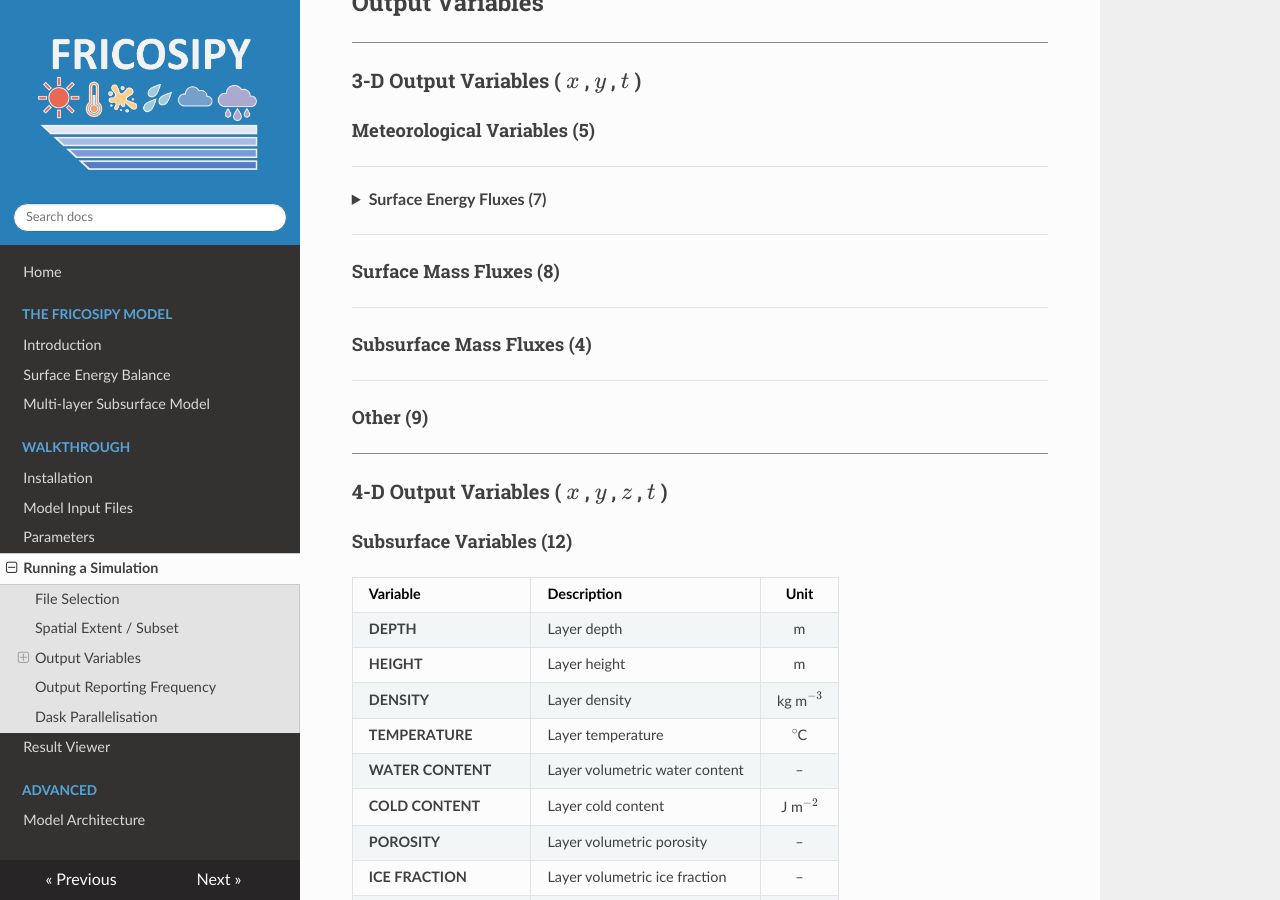
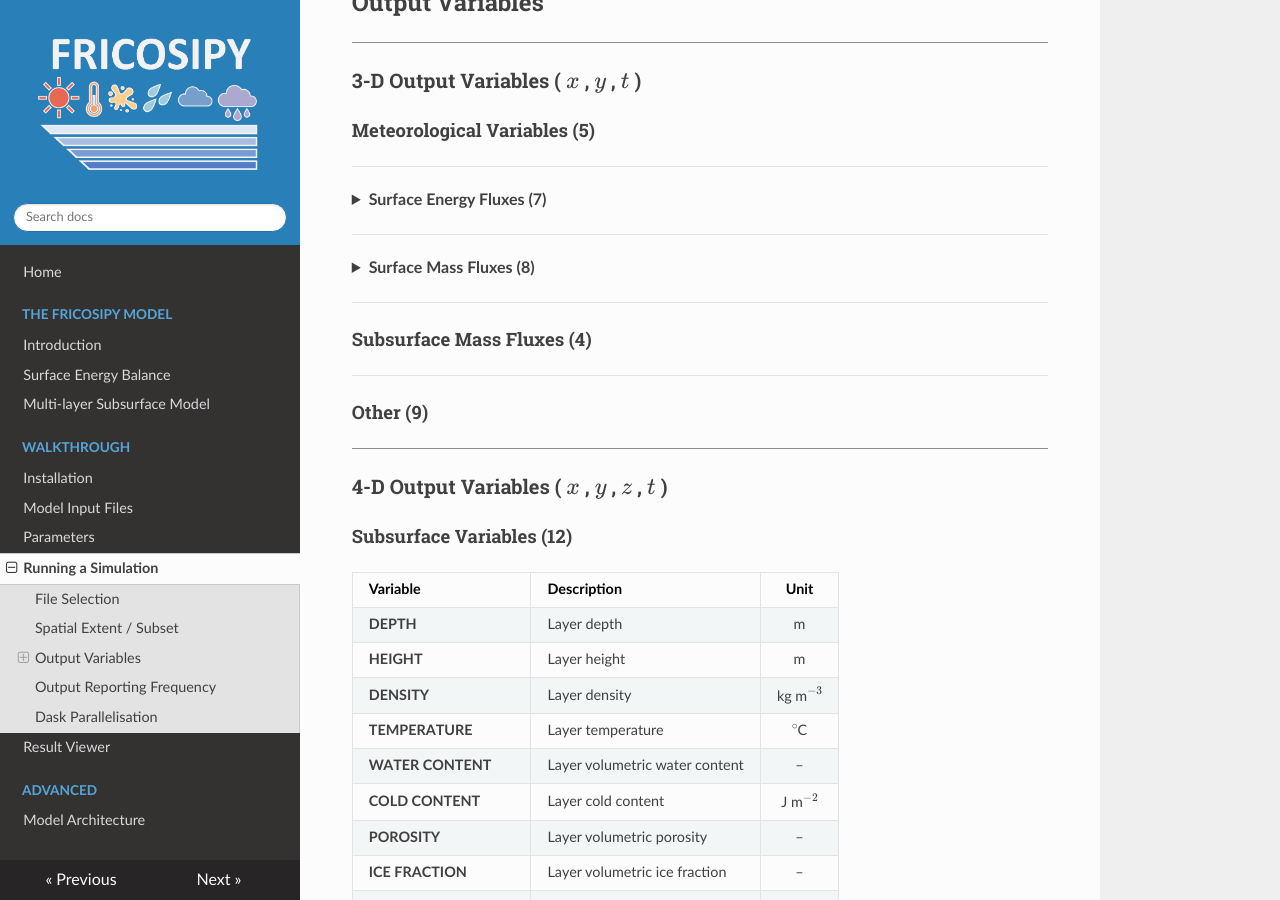
Before and after one commit to MarcusGastaldello/FRICOSIPY, an MkDocs documentation site: the page built from docs/running_a_simulation.md, in a window 1280 px wide and 900 px high, scrolled down 338 px. Built offline with MkDocs 1.6.1, drawn with Linux system fonts in a browser that asks for light colours; nearby versions of some CDN libraries.

```diff
--- a/docs/running_a_simulation.md
+++ b/docs/running_a_simulation.md
@@ -46,7 +46,7 @@ og_description: An explanation of how to setup the configuration file and run a
 
 ---
 
-#### Surface Mass Fluxes (8)
+??? "**Surface Mass Fluxes (8)**"
 
 
 
```
